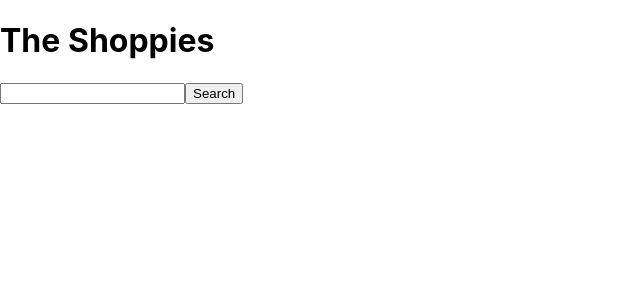
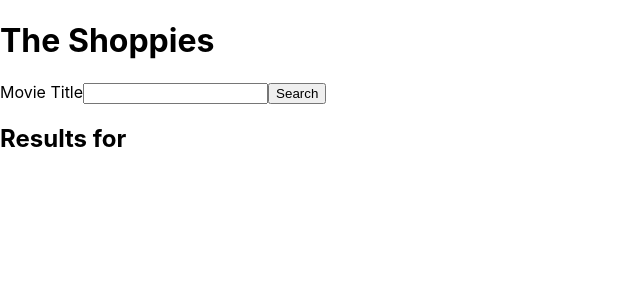
Before and after one commit to kamari-a/the-shoppies, a React (Create React App) app in the folder client/: page / in a window 1280 px wide. Shown: the top 300 px of the page, without its empty margins (0-640 px from the left). Built offline with nearby package versions, Linux system fonts and the light colour scheme.

Commit message:
add new MovieList component to render the list of searched movies on to the page

```diff
--- /dev/null
+++ b/client/src/components/MovieList/MovieList.js
@@ -0,0 +1,11 @@
+import React from 'react';
+
+const MovieList = (props) => {
+    return(
+        <ul>
+            <li>{props.movie.Title} ({props.movie.Year})</li>
+        </ul>
+    )
+}
+
+export default MovieList;
--- a/client/src/components/Movies/Movies.js
+++ b/client/src/components/Movies/Movies.js
@@ -1,12 +1,13 @@
 import React from 'react';
 import axios from 'axios';
+import MovieList from '../MovieList/MovieList';
 
 const API_KEY = 'apikey=c606d611';
 
 class Movies extends React.Component {
     state = {
-        movie: [],
         query: '',
+        movie: []
     }
 
     //listens to what is typed in the search bar
@@ -22,7 +23,10 @@ class Movies extends React.Component {
         axios
         .get(`http://www.omdbapi.com/?s=${this.state.query}&type=movie&${API_KEY}`)
         .then(response => {
-            console.log(response.data)
+            console.log(response.data.Search)
+            this.setState({
+                movie: response.data.Search
+            })
         })
         .catch(error => {
             console.log(error)
@@ -34,8 +38,21 @@ class Movies extends React.Component {
             <>
             <h1>The Shoppies</h1>
 
-            <input type='text' onChange={this.handleInput}/>
-            <button onClick={this.submitInput}>Search</button>
+            <section>
+                <label>Movie Title</label>
+                <input type='text' onChange={this.handleInput}/>
+                <button onClick={this.submitInput}>Search</button>
+            </section>
+
+            <section>
+                <h2>Results for {this.state.query}</h2>
+
+                {this.state.movie.map(movie =>
+                    <MovieList
+                    movie={movie}
+                    />
+                )}
+            </section>
             </>
         )
     }
```
Also changed, not shown: 1 other file (tests, documents, lock files or other folders).
